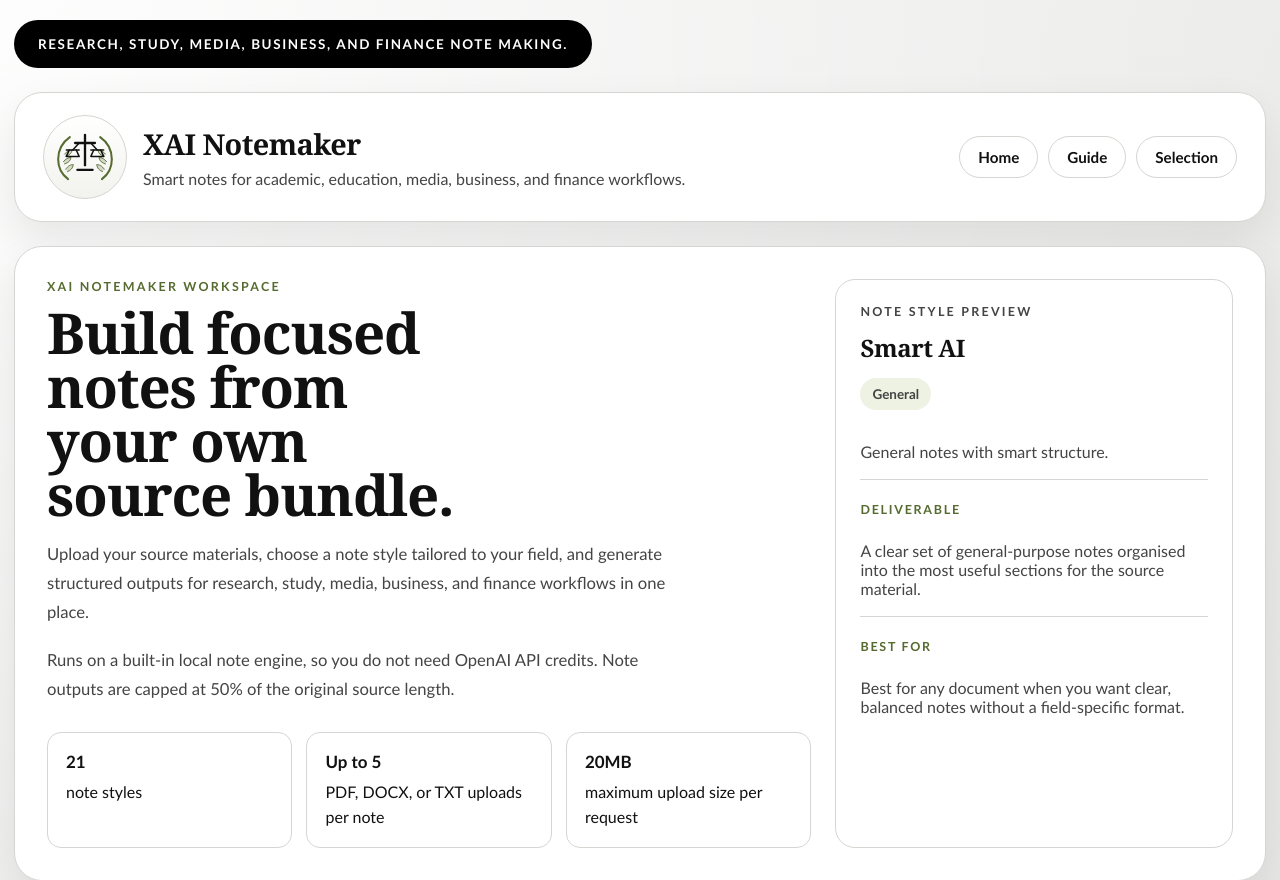
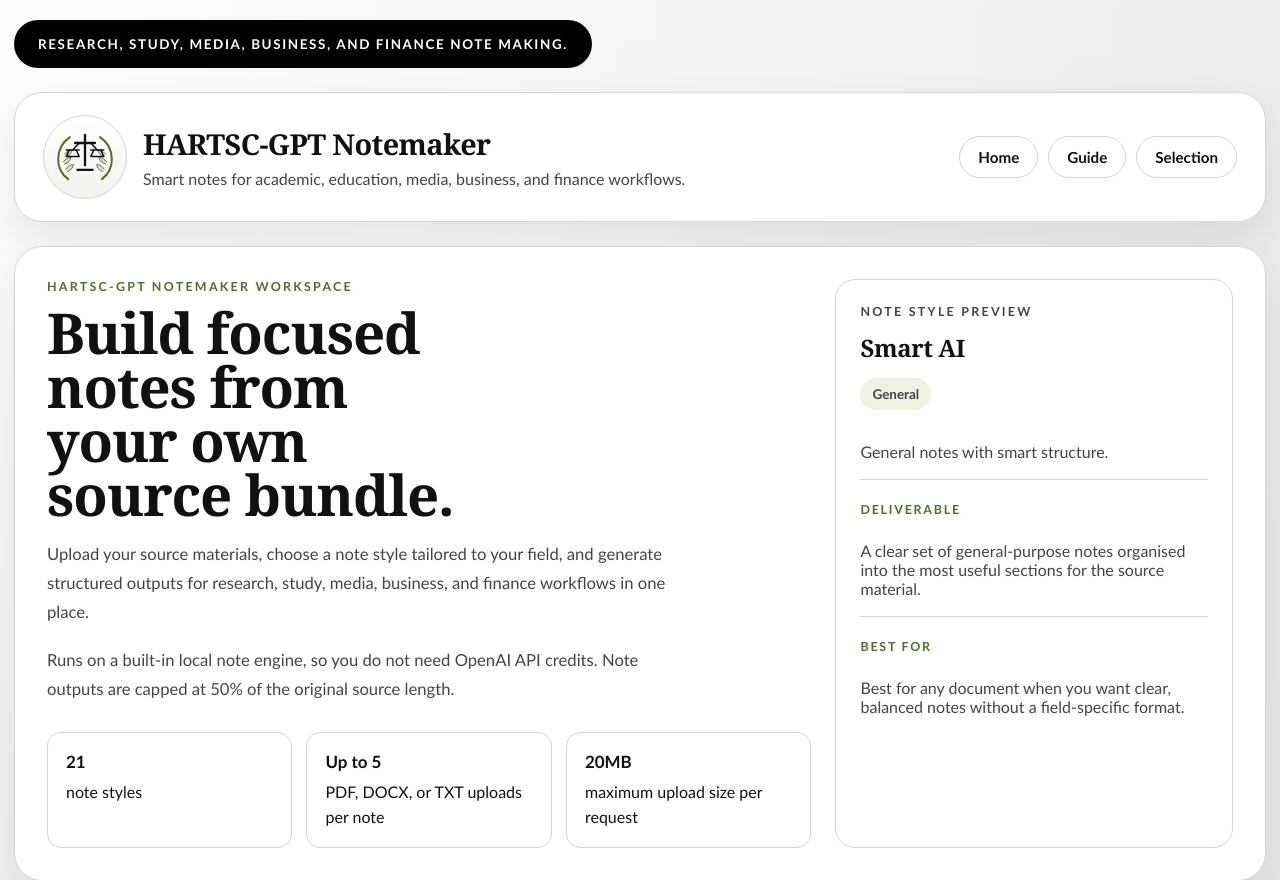
Before and after one commit to jakin250/HARTSCGPT-Notemaker, a Flask app: page / in a window 1280 px wide. Shown: the top 880 px of the page. Run offline with Flask 3, Linux system fonts and the light colour scheme.

Commit message:
Update branding from XAI Notemaker to HARTSC-GPT

```diff
--- a/app/templates/index.html
+++ b/app/templates/index.html
@@ -3,7 +3,7 @@
 <head>
     <meta charset="utf-8">
     <meta name="viewport" content="width=device-width, initial-scale=1">
-    <title>XAI Notemaker | Smart Notes from Any Document</title>
+    <title>HARTSC-GPT Notemaker | Smart Notes from Any Document</title>
     <link rel="stylesheet" href="{{ url_for('static', filename='styles.css') }}">
 </head>
 <body data-has-result="{{ 'true' if result else 'false' }}" data-has-errors="{{ 'true' if errors else 'false' }}">
@@ -15,7 +15,7 @@
 
             <header class="site-header" id="home">
                 <div class="brand-block">
-                    <a class="brand" href="#home" aria-label="XAI Notemaker home">
+                    <a class="brand" href="#home" aria-label="HARTSC-GPT Notemaker home">
                         <span class="brand-mark" aria-hidden="true">
                             <svg class="brand-logo" viewBox="0 0 120 120" xmlns="http://www.w3.org/2000/svg">
                                 <g fill="none" stroke-linecap="round" stroke-linejoin="round">
@@ -40,7 +40,7 @@
                             </svg>
                         </span>
                         <span class="brand-copy">
-                            <span class="brand-name">XAI Notemaker</span>
+                            <span class="brand-name">HARTSC-GPT Notemaker</span>
                             <span class="brand-tagline">Smart notes for academic, education, media, business, and finance workflows.</span>
                         </span>
                     </a>
@@ -63,7 +63,7 @@
 
             <section class="hero-panel">
                 <div class="hero-copy">
-                    <p class="eyebrow">XAI Notemaker Workspace</p>
+                    <p class="eyebrow">HARTSC-GPT Notemaker Workspace</p>
                     <h1>Build focused notes from your own source bundle.</h1>
                     <p class="hero-text">
                         Upload your source materials, choose a note style tailored to your field, and generate structured outputs for
```
